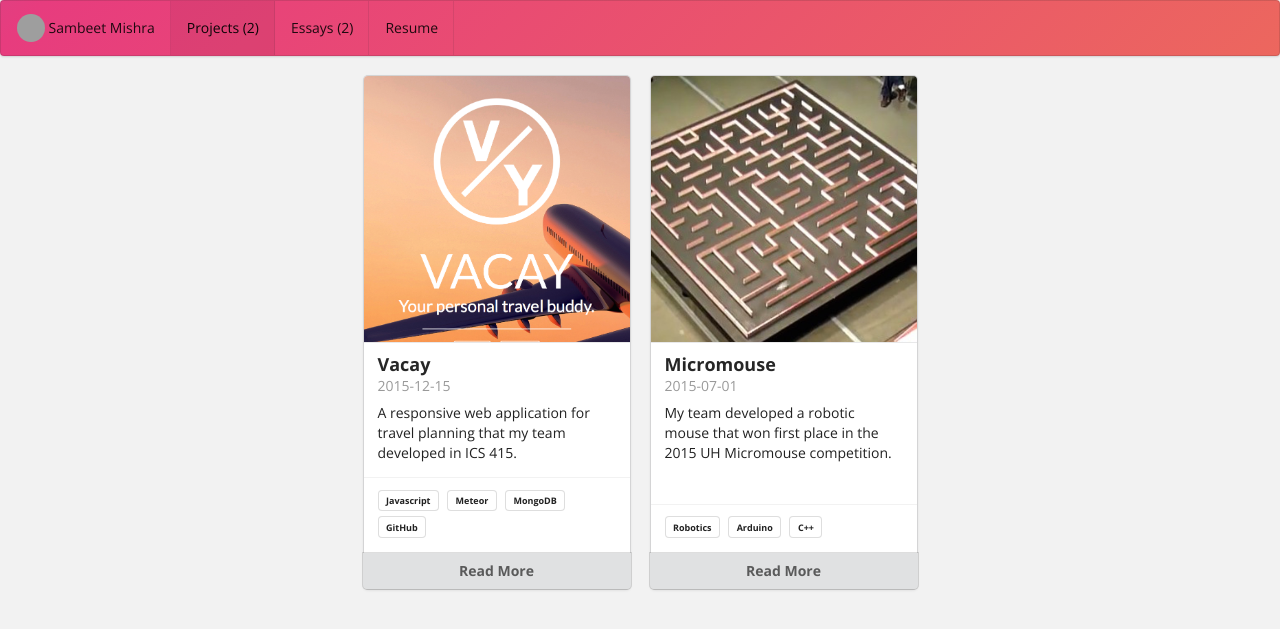
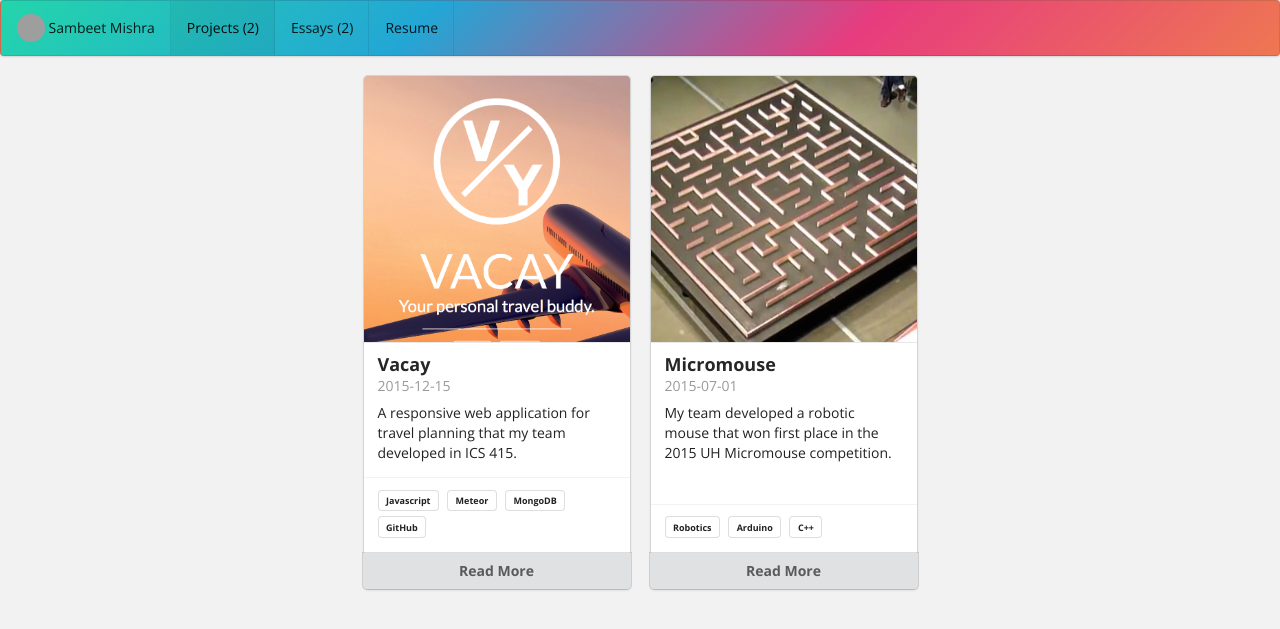
Before and after one commit to sambeetportfolio/sambeet_portfolio, a Jekyll site: the page built from projects/index.html, in a window 1280 px wide. Shown: the top 629 px of the page. Built offline with Jekyll 4.4.1, drawn with Linux system fonts in a browser that asks for light colours.

Commit message:
refactor css

```diff
--- a/css/stylesheet-customizations.scss
+++ b/css/stylesheet-customizations.scss
@@ -17,7 +17,6 @@ body {
   // background: $background-start;
 
 	background: linear-gradient(-45deg, #ee7752, #e73c7e, #23a6d5, #23d5ab);
-	background-size: 400% 400%;
 	animation: gradient 15s ease infinite;
 }
 
```
